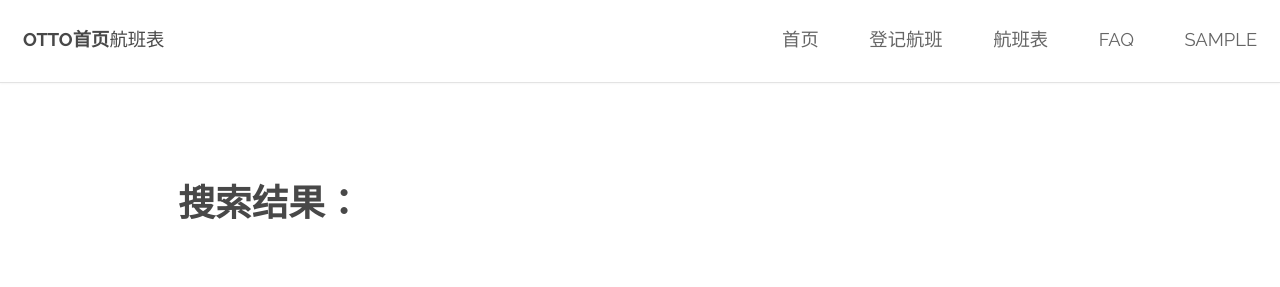
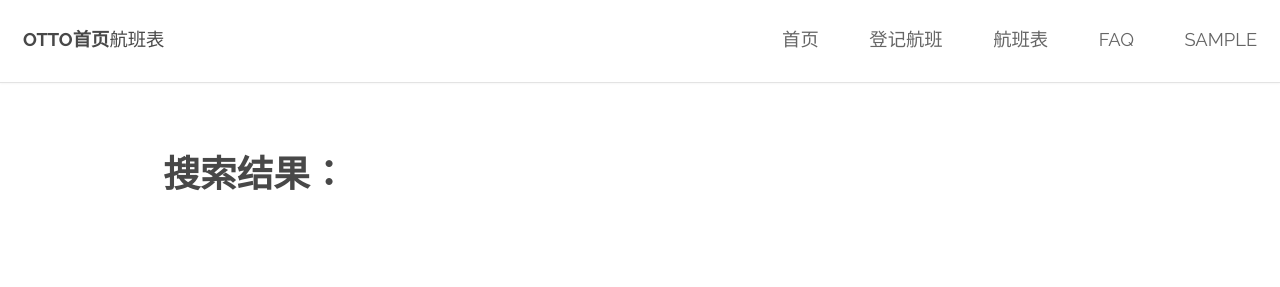
Before and after one commit to mymjack/Project-Alpha, a PHP site: page /pages/search.php in a window 1280 px wide. Shown: the top 287 px of the page. Run offline with PHP 8.4, Linux system fonts and the light colour scheme; the visitor is signed in with stand-in values (Sample User, id 1); data that the repository does not hold is empty; some libraries are stand-ins or nearby versions.

Commit message:
misplaced style. removed

```diff
--- a/pages/register.php
+++ b/pages/register.php
@@ -31,7 +31,7 @@
 		<?php $title="登记航班";include("header.php") ?>
 
 		<!-- Main -->
-		<div class="checkout-page">
+		<!-- <div class="checkout-page"> -->
 			<section id="main" class="wrapper">
 				<div class="container">
 
@@ -153,7 +153,7 @@
 
 				</div>
 			</section>
-		</div>
+		<!-- </div> -->
 
 		<!-- Footer -->
 		<footer id="footer">
--- a/pages/search.php
+++ b/pages/search.php
@@ -66,7 +66,7 @@
 	<section id="main" class="wrapper">
 		<div class="container">
 
-			<header class="major special col-xs-12">
+			<header class="major special">
 				<h2>搜索结果：</h2>
 				<!--<p>Returns Search Results</p>-->
 			</header>
```
